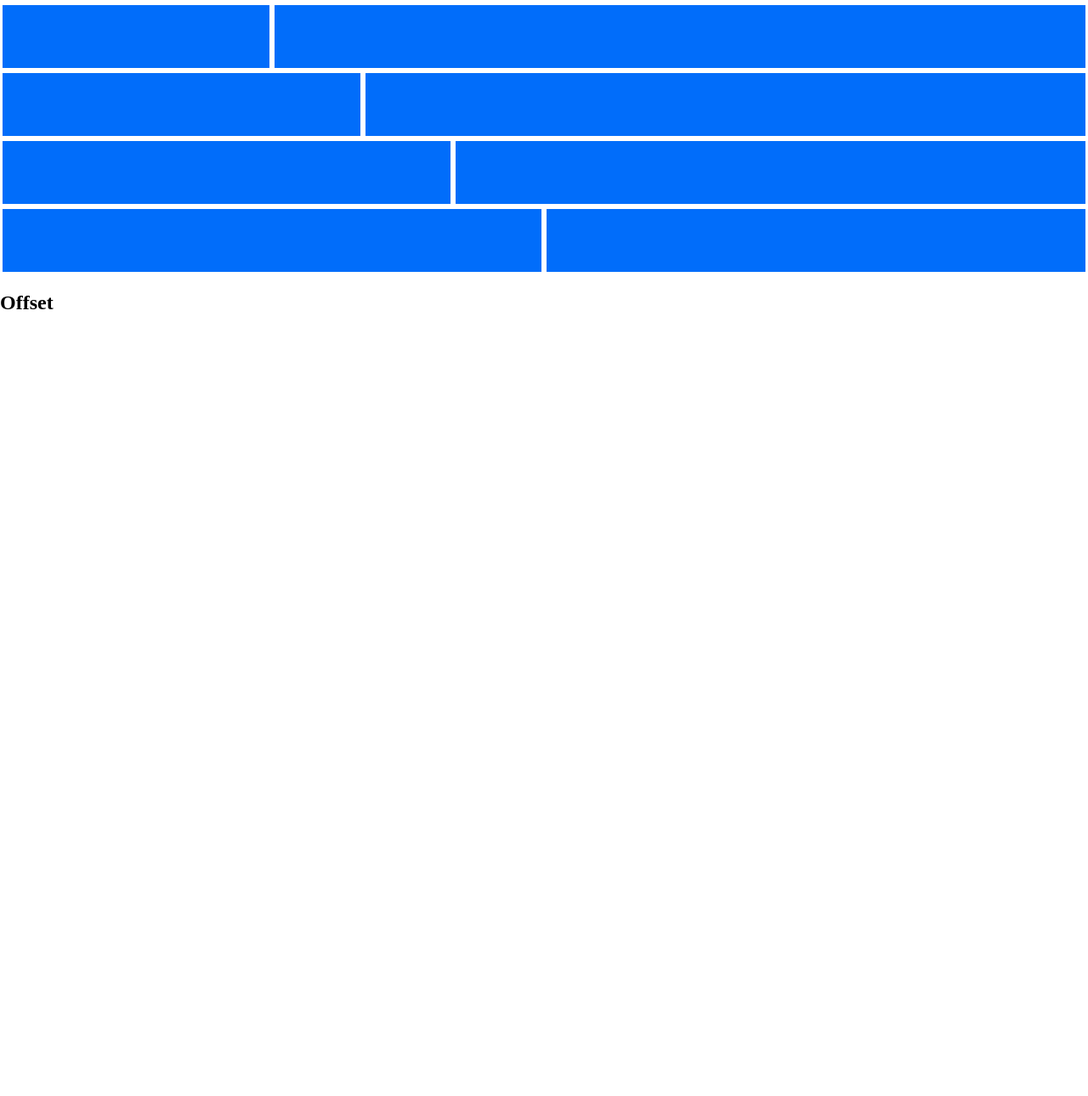
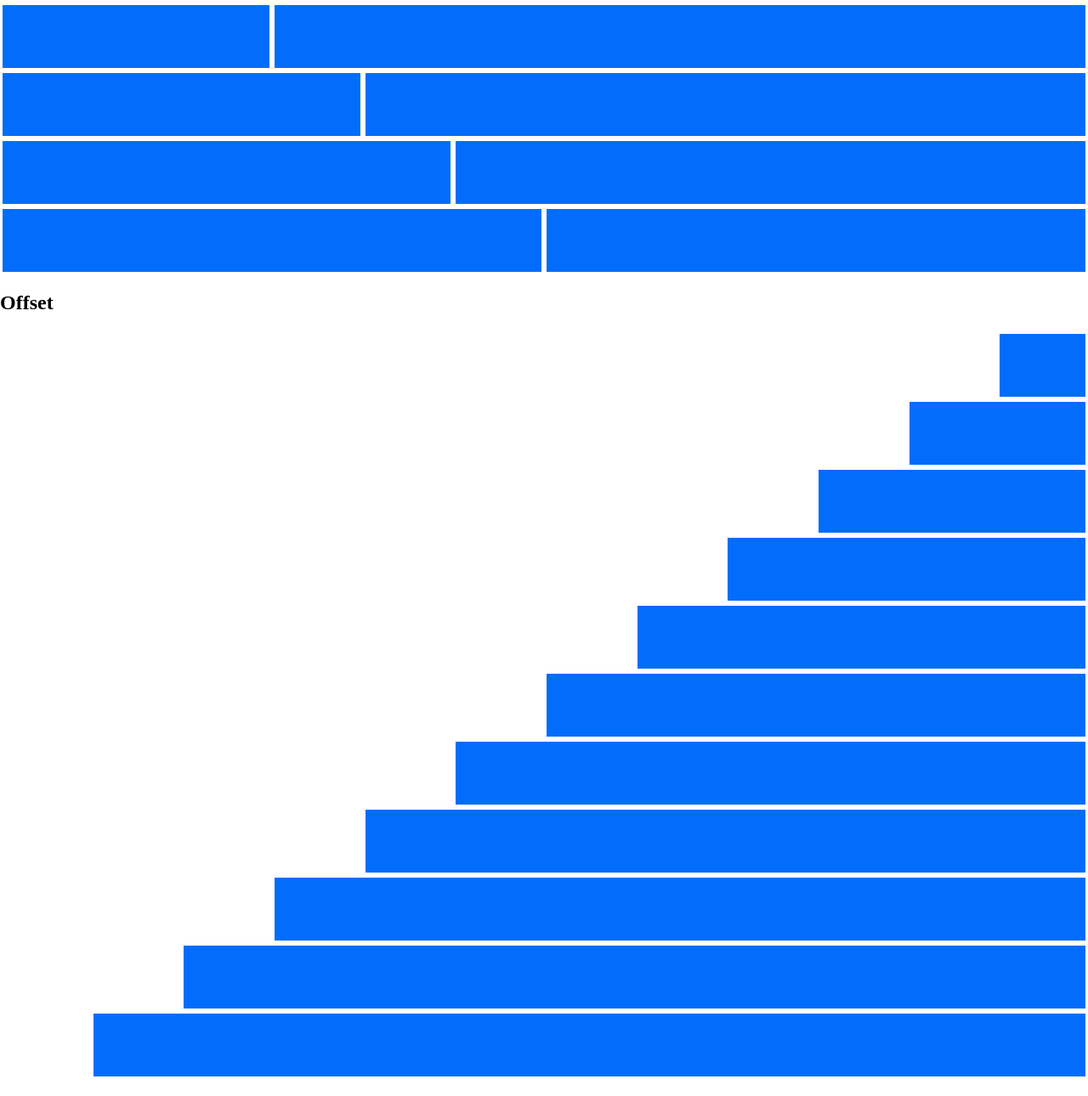
Before and after one commit to Leonardo-Gudini/html-css-12bool, a plain HTML site: page index.html in a window 1280 px wide. Shown: the part 784-2074 px from the top of the page at 85% size. Before the commit the page ends 1154 px from the top, so only its background shows below. Drawn offline with Linux system fonts and the light colour scheme.

Commit message:
aggiunta sezione "col" con offset

```diff
--- a/index.html
+++ b/index.html
@@ -167,7 +167,53 @@
 
     <h2>Offset</h2>
 
+    <div class="container-fluid">
+        <div class="row">
+            <div class="col-offset-11 col-1"></div>
+        </div>
 
+        <div class="row">
+            <div class="col-offset-10 col-2"></div>
+        </div>
+
+        <div class="row">
+            <div class="col-offset-9 col-3"></div>
+        </div>
+
+        <div class="row">
+            <div class="col-offset-8 col-4"></div>
+        </div>
+
+        <div class="row">
+            <div class="col-offset-7 col-5"></div>
+        </div>
+
+        <div class="row">
+            <div class="col-offset-6 col-6"></div>
+        </div>
+
+        <div class="row">
+            <div class="col-offset-5 col-7"></div>
+        </div>
+
+        <div class="row">
+            <div class="col-offset-4 col-8"></div>
+        </div>
+
+        <div class="row">
+            <div class="col-offset-3 col-9"></div>
+        </div>
+
+        <div class="row">
+            <div class="col-offset-2 col-10"></div>
+        </div>
+
+        <div class="row">
+            <div class="col-offset-1 col-11"></div>
+        </div>
+
+
+    </div>
 
 </body>
 </html>
```
